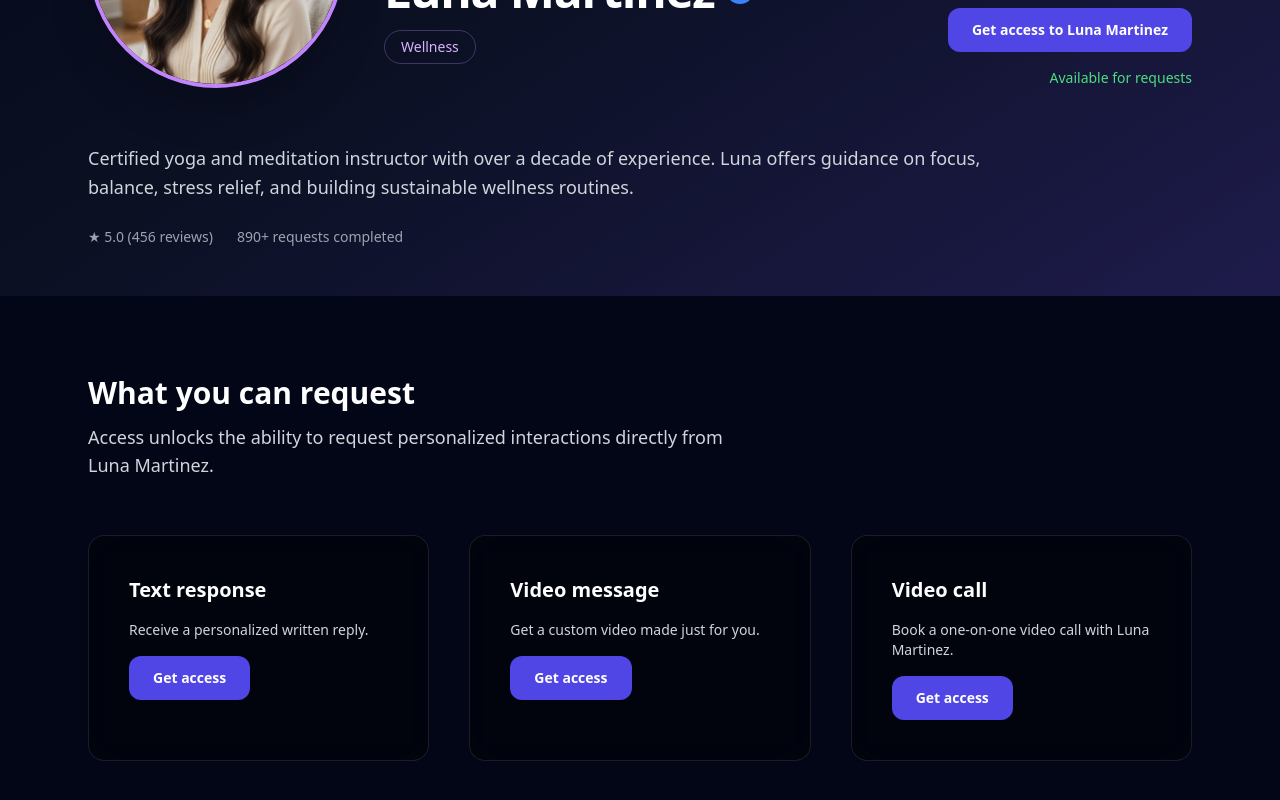
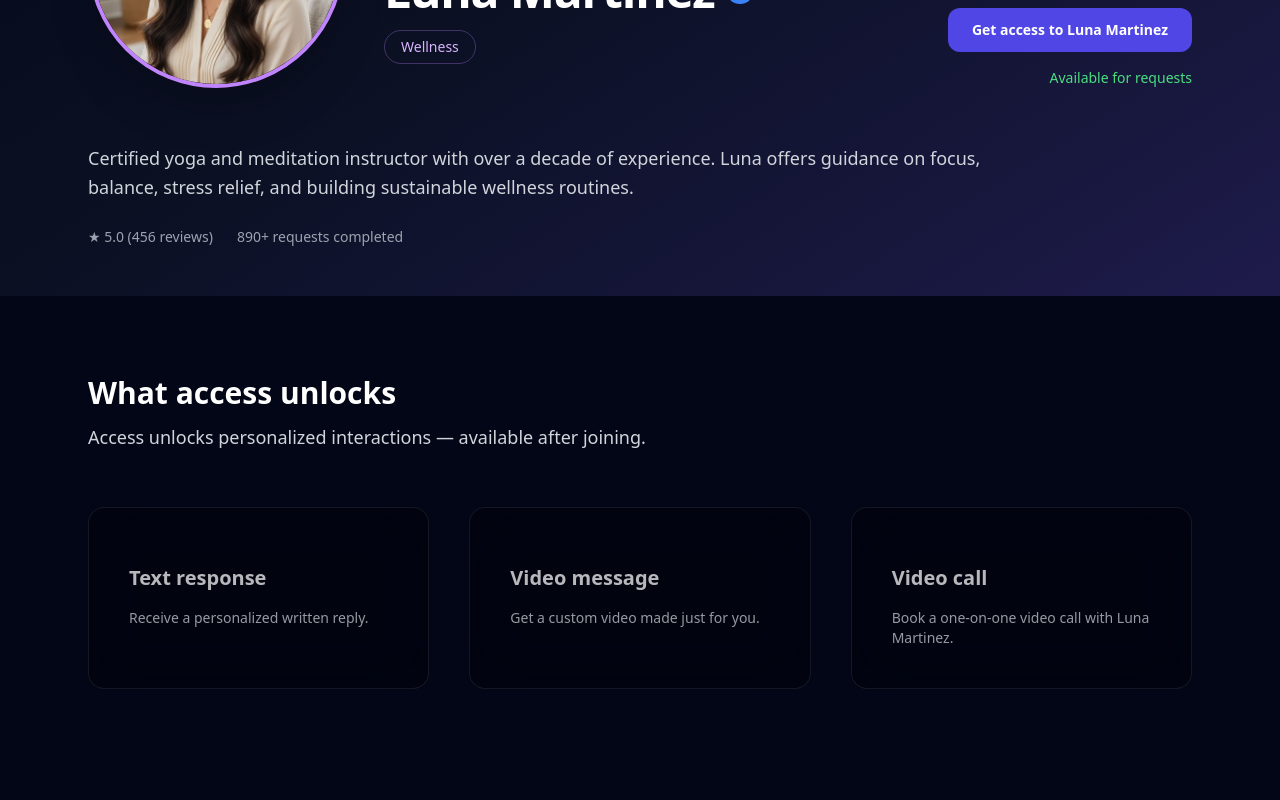
Before and after one commit to rafatorquetti/fanvox-landing, a Next.js app: page /creators/luna-martinez in a window 1280 px wide. Shown: the part 504-1304 px from the top of the page. Built offline with nearby package versions, Linux system fonts and the light colour scheme.

Commit message:
Polish creator profile + sticky access CTA

```diff
--- a/src/app/creators/[slug]/loading.tsx
+++ b/src/app/creators/[slug]/loading.tsx
@@ -1,33 +1,36 @@
 export default function LoadingCreatorProfile() {
   return (
-      <main className="mx-auto max-w-5xl px-6 py-28 space-y-20 animate-pulse">
-        {/* HEADER SKELETON */}
+    <main className="mx-auto max-w-5xl px-6 py-28 space-y-20">
+
+      {/* HERO PLACEHOLDER (REAL CONTENT SHOULD STILL RENDER) */}
+      {/* Intentionally EMPTY to avoid identity skeleton */}
       <section className="space-y-8">
-          <div className="h-80 rounded-3xl bg-white/5" />
-
-          <div className="space-y-3">
-            <div className="h-10 w-72 rounded bg-white/10" />
-            <div className="h-6 w-40 rounded bg-white/10" />
-          </div>
-
-          <div className="h-6 w-full max-w-3xl rounded bg-white/10" />
-
-          <div className="flex gap-6">
-            <div className="h-5 w-32 rounded bg-white/10" />
-            <div className="h-5 w-40 rounded bg-white/10" />
-          </div>
+        <div className="h-80 rounded-3xl bg-transparent" />
       </section>
 
-        {/* SERVICES SKELETON */}
+      {/* SERVICES LOADING */}
       <section className="space-y-10">
-          <div className="h-8 w-96 rounded bg-white/10" />
+        {/* Section title skeleton */}
+        <div className="h-8 w-80 rounded bg-white/10 animate-pulse" />
 
+        {/* Cards skeleton */}
         <div className="grid gap-8 md:grid-cols-3">
           {[1, 2, 3].map((i) => (
             <div
               key={i}
-                className="h-48 rounded-2xl bg-white/5 border border-white/10"
-              />
+              className="
+                rounded-2xl
+                bg-white/5
+                border border-white/10
+                p-8
+                space-y-4
+                animate-pulse
+              "
+            >
+              <div className="h-6 w-32 rounded bg-white/10" />
+              <div className="h-4 w-full rounded bg-white/10" />
+              <div className="h-10 w-32 rounded-full bg-white/10 mt-6" />
+            </div>
           ))}
         </div>
       </section>
--- a/src/app/creators/[slug]/page.tsx
+++ b/src/app/creators/[slug]/page.tsx
@@ -1,7 +1,13 @@
+"use client";
+
+import { useEffect, useState, use } from "react";
+import Image from "next/image";
+import { notFound } from "next/navigation";
+
 import { creators } from "@/lib/creators";
 import Button from "@/components/Button";
-import { notFound } from "next/navigation";
-import Image from "next/image";
+import StickyAccessCTA from "@/components/StickyAccessCTA";
+
 
 type PageProps = {
   params: Promise<{
@@ -9,8 +15,8 @@ type PageProps = {
   }>;
 };
 
-export default async function CreatorProfilePage({ params }: PageProps) {
-  const { slug } = await params;
+export default function CreatorProfilePage({ params }: PageProps) {
+  const { slug } = use(params);
 
   const creator = creators.find((c) => c.slug === slug);
 
@@ -18,11 +24,39 @@ export default async function CreatorProfilePage({ params }: PageProps) {
     notFound();
   }
 
+  const [showStickyCTA, setShowStickyCTA] = useState(false);
+
+  useEffect(() => {
+    const onScroll = () => {
+      setShowStickyCTA(window.scrollY > 420);
+    };
+
+    window.addEventListener("scroll", onScroll);
+    return () => window.removeEventListener("scroll", onScroll);
+  }, []);
+
   return (
+    <div>
+      {/* ================= STICKY CTA ================= */}
+      <div
+        className={`fixed bottom-6 left-1/2 z-50 -translate-x-1/2 transition-all duration-300 ease-out ${
+          showStickyCTA
+            ? "opacity-100 translate-y-0"
+            : "opacity-0 translate-y-6 pointer-events-none"
+        }`}
+      >
+        <div className="flex items-center gap-4 rounded-full bg-black/80 backdrop-blur-xl border border-white/10 px-6 py-4 shadow-2xl">
+          <span className="text-sm text-gray-200">
+            Unlock access to{" "}
+            <strong className="text-white">{creator.name}</strong>
+          </span>
+          <Button href="/dashboard">Get access</Button>
+        </div>
+      </div>
+
       <main className="mx-auto max-w-6xl px-6 py-28 space-y-32">
         {/* ================= CREATOR HERO ================= */}
         <section className="relative">
-        {/* COVER / WORLD */}
           <div className="relative h-80 md:h-96 rounded-3xl overflow-hidden">
             <Image
               src={creator.cover}
@@ -34,13 +68,9 @@ export default async function CreatorProfilePage({ params }: PageProps) {
             <div className="absolute inset-0 bg-black/40" />
           </div>
 
-        {/* IDENTITY BLOCK */}
           <div className="relative -mt-32 md:-mt-40 flex flex-col gap-14">
-          {/* TOP ROW */}
             <div className="flex flex-col md:flex-row md:items-end md:justify-between gap-12">
-            {/* LEFT — AVATAR + NAME */}
               <div className="flex items-end gap-10">
-              {/* BIG AVATAR — INVADING WORLD */}
                 <div className="relative h-56 w-56 md:h-64 md:w-64 rounded-full overflow-hidden border-4 border-purple-400 bg-black shadow-2xl">
                   <Image
                     src={creator.avatar}
@@ -50,7 +80,6 @@ export default async function CreatorProfilePage({ params }: PageProps) {
                   />
                 </div>
 
-              {/* NAME + META */}
                 <div className="space-y-4 pb-6">
                   <div className="flex items-center gap-3">
                     <h1 className="text-4xl md:text-5xl font-bold tracking-tight">
@@ -70,7 +99,6 @@ export default async function CreatorProfilePage({ params }: PageProps) {
                 </div>
               </div>
 
-            {/* RIGHT — PRIMARY CTA */}
               <div className="flex flex-col items-start md:items-end gap-4">
                 <Button href="/dashboard">
                   Get access to {creator.name}
@@ -82,7 +110,6 @@ export default async function CreatorProfilePage({ params }: PageProps) {
               </div>
             </div>
 
-          {/* EDITORIAL DESCRIPTION */}
             <div className="space-y-6 max-w-4xl">
               <p className="text-lg text-gray-300 leading-relaxed">
                 {creator.description}
@@ -92,63 +119,49 @@ export default async function CreatorProfilePage({ params }: PageProps) {
                 <span>
                   ★ {creator.rating.toFixed(1)} ({creator.reviews} reviews)
                 </span>
-              <span>
-                {creator.requests}+ requests completed
-              </span>
+                <span>{creator.requests}+ requests completed</span>
               </div>
             </div>
           </div>
         </section>
 
-      {/* ================= ACCESS PREVIEW ================= */}
+        {/* ================= LOCKED ACCESS PREVIEW ================= */}
         <section className="space-y-14">
           <div className="space-y-3">
-          <h2 className="text-3xl font-bold">
-            What you can request
-          </h2>
+            <h2 className="text-3xl font-bold">What access unlocks</h2>
             <p className="max-w-2xl text-lg text-gray-300">
-            Access unlocks the ability to request personalized interactions directly from {creator.name}.
+              Access unlocks personalized interactions — available after joining.
             </p>
           </div>
 
           <div className="grid gap-10 md:grid-cols-3">
-          <div className="rounded-2xl bg-black/40 border border-white/10 backdrop-blur-xl p-10 space-y-4">
-            <h3 className="text-xl font-semibold">
-              Text response
-            </h3>
-            <p className="text-gray-300 text-sm">
-              Receive a personalized written reply.
-            </p>
-            <Button href="/dashboard">
-              Get access
-            </Button>
+            {[
+              {
+                title: "Text response",
+                description: "Receive a personalized written reply.",
+              },
+              {
+                title: "Video message",
+                description: "Get a custom video made just for you.",
+              },
+              {
+                title: "Video call",
+                description: `Book a one-on-one video call with ${creator.name}.`,
+              },
+            ].map((item) => (
+              <div
+                key={item.title}
+                className="relative rounded-2xl bg-black/30 border border-white/10 backdrop-blur-xl p-10 space-y-4 opacity-80"
+              >
+                <div className="absolute inset-0 rounded-2xl bg-black/10 pointer-events-none" />
+                <h3 className="text-xl font-semibold">{item.title}</h3>
+                <p className="text-gray-300 text-sm">{item.description}</p>
               </div>
-
-          <div className="rounded-2xl bg-black/40 border border-white/10 backdrop-blur-xl p-10 space-y-4">
-            <h3 className="text-xl font-semibold">
-              Video message
-            </h3>
-            <p className="text-gray-300 text-sm">
-              Get a custom video made just for you.
-            </p>
-            <Button href="/dashboard">
-              Get access
-            </Button>
-          </div>
-
-          <div className="rounded-2xl bg-black/40 border border-white/10 backdrop-blur-xl p-10 space-y-4">
-            <h3 className="text-xl font-semibold">
-              Video call
-            </h3>
-            <p className="text-gray-300 text-sm">
-              Book a one-on-one video call with {creator.name}.
-            </p>
-            <Button href="/dashboard">
-              Get access
-            </Button>
-          </div>
+            ))}
           </div>
         </section>
+        <StickyAccessCTA creatorName={creator.name} />
       </main>
+    </div>
   );
 }
--- a/src/app/page.tsx
+++ b/src/app/page.tsx
@@ -3,6 +3,7 @@ import CreatorCard from "@/components/CreatorCard";
 import { creators } from "@/lib/creators";
 import Footer from "@/components/Footer";
 import Link from "next/link";
+import StickyAccessCTA from "@/components/StickyAccessCTA";
 
 export default function HomePage() {
   return (
@@ -142,7 +143,6 @@ export default function HomePage() {
           </div>
         </section>
       </main>
-
       <Footer />
     </div>
   );
--- /dev/null
+++ b/src/components/StickyAccessCTA.tsx
@@ -0,0 +1,73 @@
+"use client";
+
+import { useEffect, useState } from "react";
+import Button from "@/components/Button";
+
+type StickyAccessCTAProps = {
+  creatorName: string;
+};
+
+export default function StickyAccessCTA({
+  creatorName,
+}: StickyAccessCTAProps) {
+  const [visible, setVisible] = useState(false);
+
+  useEffect(() => {
+    const onScroll = () => {
+      // Show CTA after user scrolls a bit
+      setVisible(window.scrollY > 400);
+    };
+
+    window.addEventListener("scroll", onScroll);
+    return () => window.removeEventListener("scroll", onScroll);
+  }, []);
+
+  if (!visible) return null;
+
+  return (
+    <div
+      className="
+        fixed bottom-6 left-1/2 -translate-x-1/2
+        z-50
+        w-[calc(100%-2rem)] max-w-md
+      "
+    >
+      <div
+        className="
+          flex items-center justify-between gap-4
+          rounded-2xl
+          border border-white/10
+          bg-black/60 backdrop-blur-xl
+          px-4 py-3
+          shadow-2xl
+          animate-[fadeUp_0.25s_ease-out]
+        "
+      >
+        <div className="text-sm text-gray-200 leading-tight">
+          <span className="font-medium">
+            Access {creatorName}
+          </span>
+          <br />
+          <span className="text-gray-400">
+            Unlock personalized interactions
+          </span>
+        </div>
+
+        {/* BUTTON WRAPPER — NO className PASSED TO Button */}
+        <div
+          className="
+            rounded-xl
+            bg-gradient-to-r from-indigo-500/90 to-purple-600/90
+            hover:from-indigo-500 hover:to-purple-600
+            transition-all duration-300
+            shrink-0
+          "
+        >
+          <Button href="/dashboard">
+            Get access
+          </Button>
+        </div>
+      </div>
+    </div>
+  );
+}
```
Lines whose indentation alone changed are shown as unchanged.
